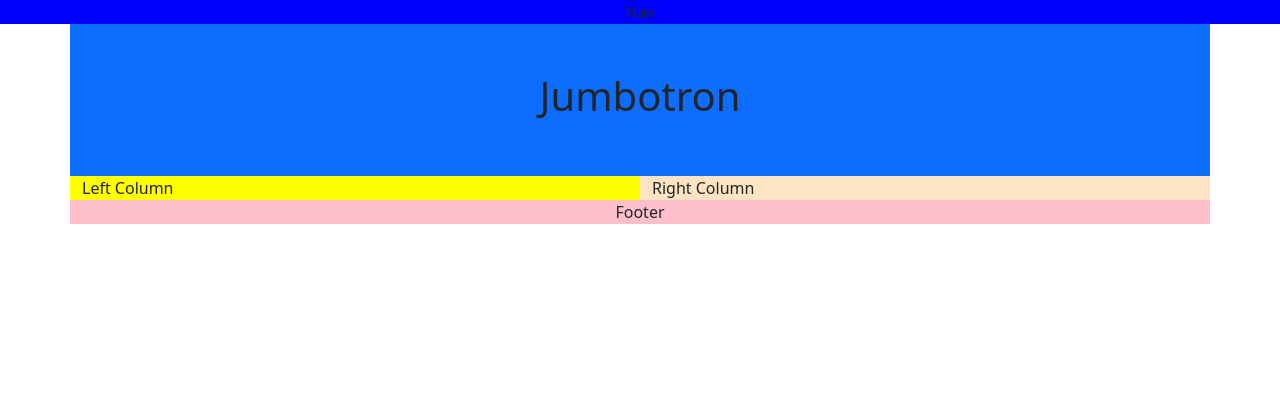
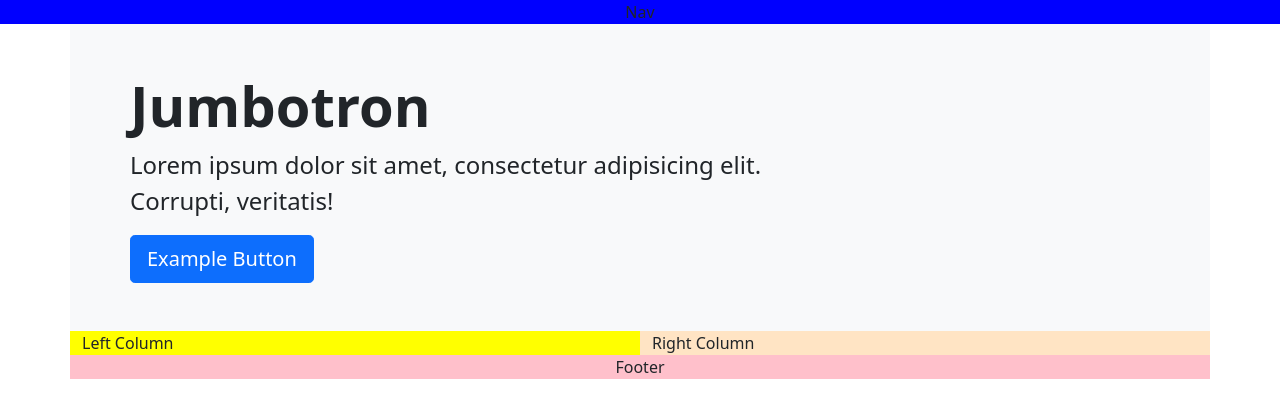
Before and after one commit to Tadeo-Pena/collab-practice, a plain HTML site: page index.html in a window 1280 px wide. Drawn offline with nearby package versions, Linux system fonts and the light colour scheme.

Commit message:
updated jumbotron

```diff
--- a/index.html
+++ b/index.html
@@ -16,9 +16,13 @@
     <nav class="container-fluid">
       <div class="row justify-content-center">Nav</div>
     </nav>
-    <div class="container bg-primary text-center p-5">
-        <h1>Jumbotron</h1>
+    <div class="container bg-light     p-5">
+      <div class="container-fluid">
+        <h1 class="display-4 fw-bold">Jumbotron</h1>
+        <p class="fs-4 col-8">Lorem ipsum dolor sit amet, consectetur adipisicing elit. Corrupti, veritatis!</p>
+        <button type="button" class="btn btn-primary btn-lg">Example Button</button>
       </div>
+    </div>
 
     <header>
     <div class="container">
```
